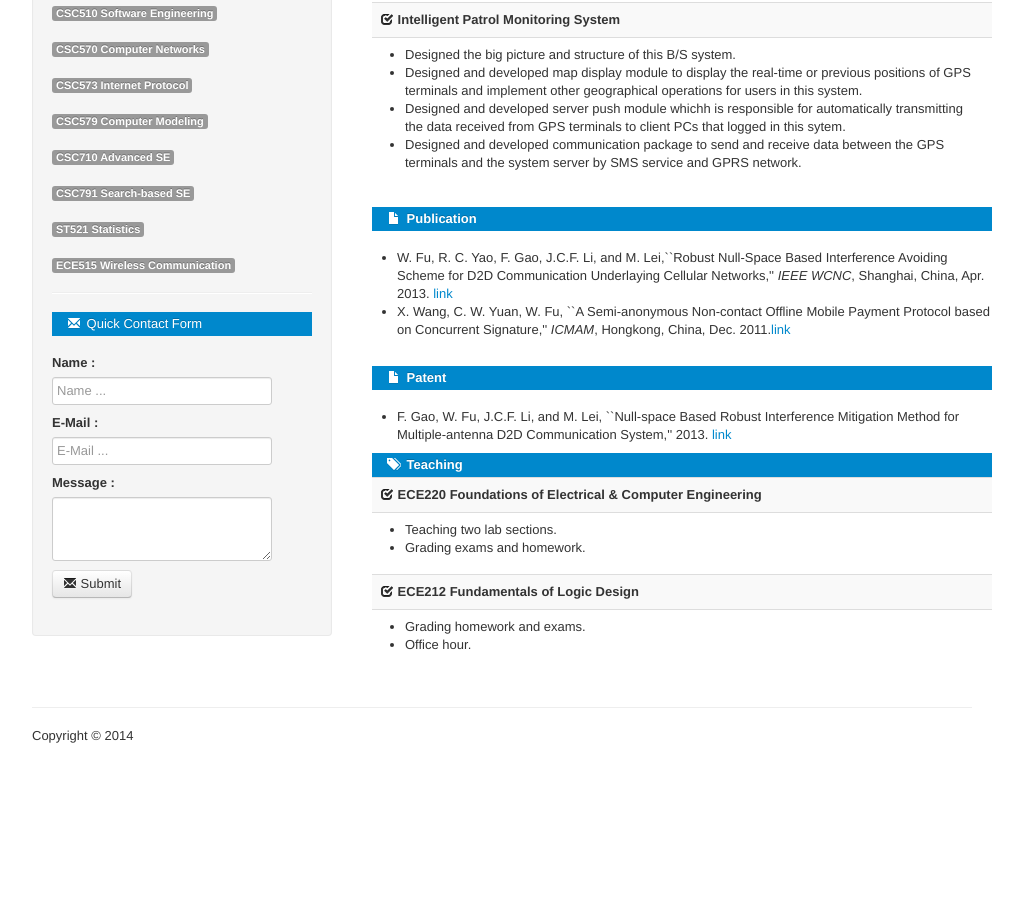
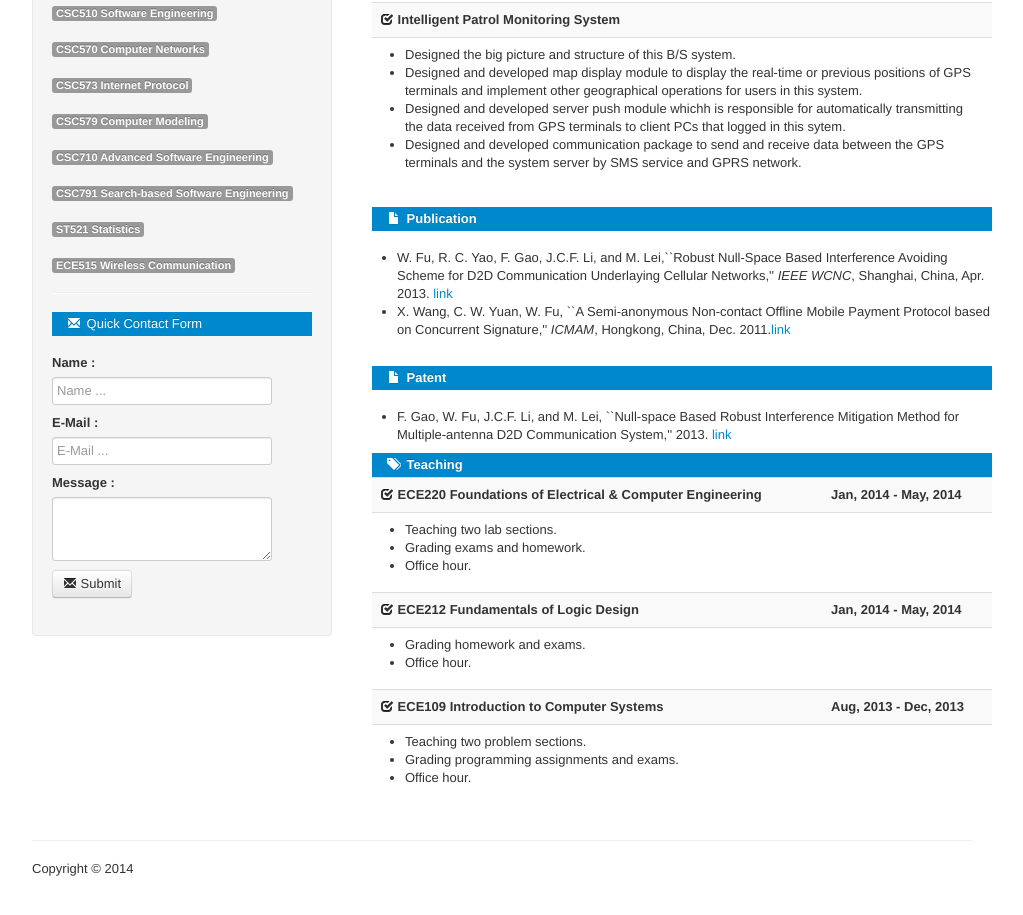
Before and after one commit to WeiFoo/WeiFoo.github.io, a plain HTML site: page index.html in a window 1280 px wide. Shown: the part 951-1866 px from the top of the page, without its empty margins (138-1161 px from the left). Before the commit the page ends 1745 px from the top, so only its background shows below. Drawn offline with Linux system fonts and the light colour scheme.

Commit message:
Teaching sessions done

```diff
--- a/index.html
+++ b/index.html
@@ -154,13 +154,13 @@
 				<br>
 				<div class="row">
 					<div class="span1">
-						<span class="label ">CSC710  Advanced SE</span>
+						<span class="label ">CSC710  Advanced Software Engineering</span>
 					</div><!--/span1-->
 				</div><!--/row-->
 				<br>
 				<div class="row">
 					<div class="span1">
-						<span class="label ">CSC791  Search-based SE</span>
+						<span class="label ">CSC791  Search-based Software Engineering</span>
 					</div><!--/span1-->
 				</div>
 				<br>
@@ -210,13 +210,13 @@
 					  <tr>
 						<td>PhD CS</td>
 						<td>North Carolina State University</td>
-						<td>Jan 2015 - Present</td>
+						<td>Sep, 2014 - 2018 (expected)</td>
 						<td> 3.84/4.00</td>
 					  </tr>
 					  <tr>
 						<td>PhD ECE</td>
 						<td>North Carolina State University</td>
-						<td>May, 2013 - Sep, 2014</td>
+						<td>May, 2013 - Aug, 2014</td>
 						<td>3.84/4.00</td>
 					  </tr>
 					  <tr>
@@ -247,7 +247,7 @@
 				<table class="table table-striped">
 					<tbody>
 					  <tr>
-						<th><i class="icon-black icon-check"></i> Transfer Learning in Software Engineering</th>
+						<td><i class="icon-black icon-check"></i> Transfer Learning in Software Engineering</td>
 					  </tr>
 					  <tr>
 						<td><p>The goal of the research is to enable software engineers to find software development best practices from past empirical data.  Using data from real software projects, the project will determine and validate best practices in three areas: predicting software development effort; isolating software detects; effective code inspection practices.</p></td>
@@ -342,17 +342,22 @@
 						  <tbody>
 							<tr>
 							 	<th><i class="icon-black icon-check"></i> ECE220 Foundations of Electrical & Computer Engineering</th>
+							 	<th>Jan, 2014 - May, 2014</th>
 					 		</tr>
 							  <tr>
 								<td>
 									<ul style="list-style-type:Disc">
 		  								<li>Teaching two lab sections.</li>
 		  								<li>Grading exams and homework.</li>
+		  								<li>Office hour.</li>
 								  	</ul>
+								</td>
+								<td>
 								</td>
 							  </tr>
 							<tr>
 							 	<th><i class="icon-black icon-check"></i> ECE212 Fundamentals of Logic Design</th>
+							 	<th>Jan, 2014 - May, 2014</th>
 					 		</tr>
 							 <tr>
 								<td>
@@ -360,6 +365,23 @@
 		  								<li>Grading homework and exams.</li>
 		  								<li>Office hour.</li>
 								  	</ul>
+								</td>
+								<td>
+								</td>
+							 </tr>
+							<tr>
+							 	<th><i class="icon-black icon-check"></i> ECE109 Introduction to Computer Systems</th>
+							 	<th>Aug, 2013 - Dec, 2013</th>
+					 		</tr>
+							 <tr>
+								<td>
+									<ul style="list-style-type:Disc">
+		  								<li>Teaching two problem sections.</li>
+		  								<li>Grading programming assignments and exams.</li>
+		  								<li>Office hour.</li>
+								  	</ul>
+								</td>
+								<td>
 								</td>
 							 </tr>
 						   </tbody>
```
